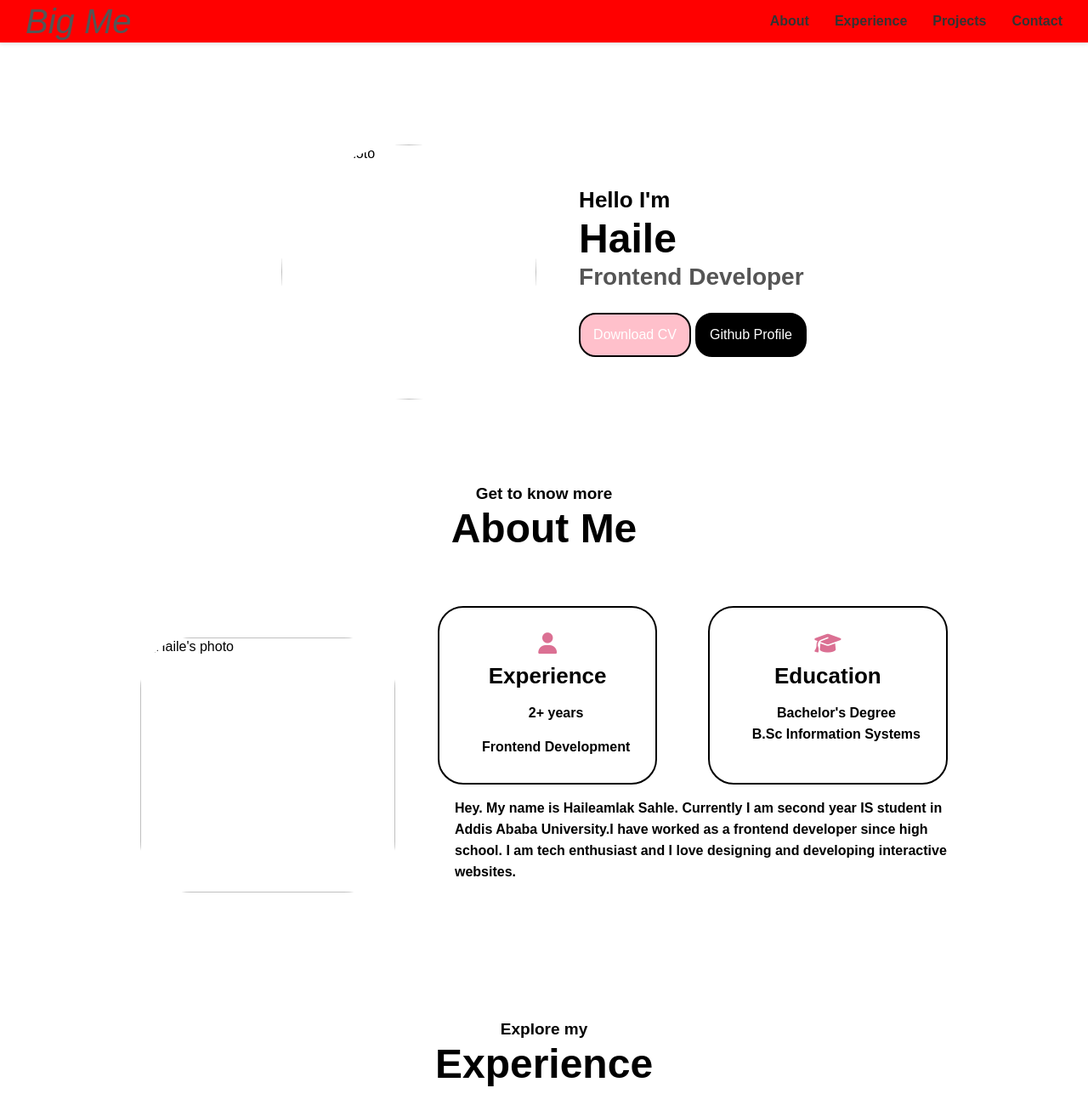
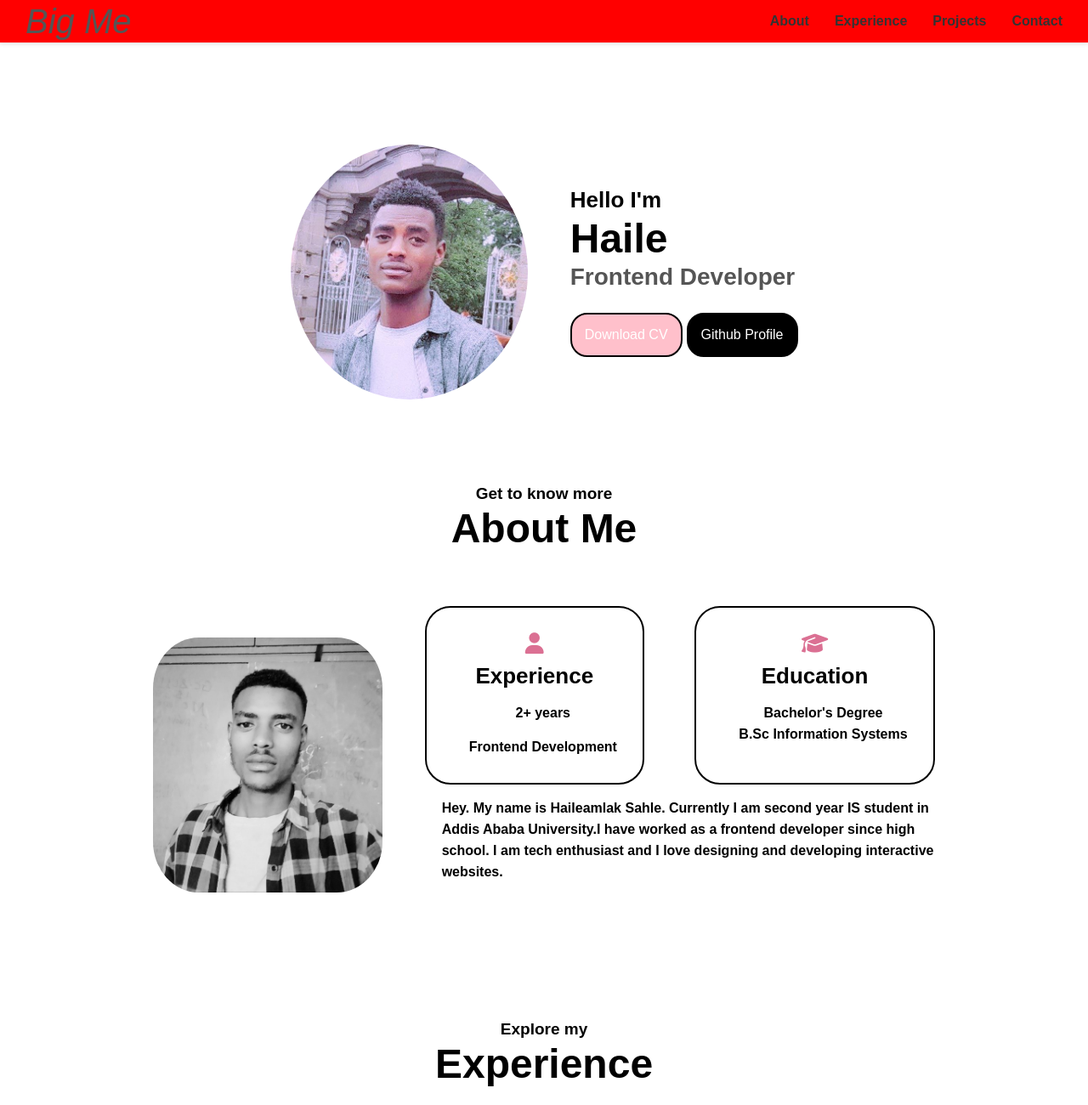
Before and after one commit to Haileamlak1/simpleport, a plain HTML site: page index.html in a window 1280 px wide. Shown: the top 1300 px of the page at 85% size. Drawn offline with Linux system fonts and the light colour scheme.

Commit message:
Added to photos and edited index.html

```diff
--- a/index.html
+++ b/index.html
@@ -22,7 +22,7 @@
    <!-- ------------------Ending of  nav ------------------ -->
    <!-- -------------------Starting of Introduction section---------------- -->
      <section class="Intro-section">
-       <img class="f-image" src="#" alt="Haile's photo">
+       <img class="f-image" src="images/myimage-11.jpg" alt="Haile's photo">
        <div class="intro-text">
           <h3>Hello I'm</h3>
           <h1>Haile</h1>
@@ -43,7 +43,7 @@
           </div>
          <div class="about-container">
           <div class="about-left">
-            <img class="s-image" src="#" alt="Haile's photo">
+            <img class="s-image" src="images/my-img-22.jpg" alt="Haile's photo">
           </div>
           <div class="about-right">
               <div class="about-right-flex">
```
Also changed, not shown: images/my-img-2.jpg (added), images/my-img-22.jpg (added).
